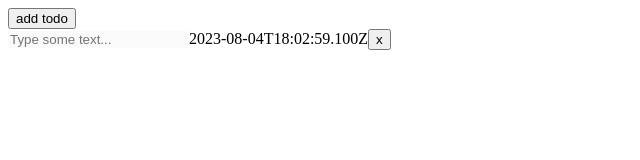
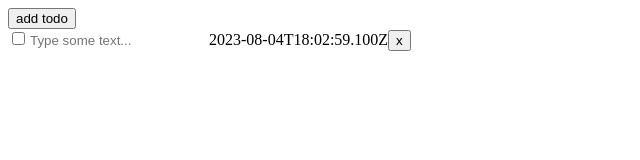
Before and after one commit to aysommer/to-do-list, a React (Vite) app: page / in a window 1280 px wide. Both pictures are taken after a click on the button "add todo". Shown: the top 160 px of the page, without its empty margins (0-640 px from the left). Built offline with nearby package versions, Linux system fonts and the light colour scheme.

Commit message:
Checkbox logic.

```diff
--- a/src/components/todoList/Todo.css
+++ b/src/components/todoList/Todo.css
@@ -1,7 +1,3 @@
 .todo__input {
   border-width: 0;
 }
-
-.todo__input:disabled {
-   border: transparent;
-}
--- a/src/components/todoList/Todo.tsx
+++ b/src/components/todoList/Todo.tsx
@@ -6,26 +6,23 @@ import "./Todo.css";
 
 type TodoProps = TodoType;
 
-const Todo = memo(({ id, text, date, isEdited }: TodoProps) => {
+const Todo = memo(({
+   id,
+   text,
+   isCompleted,
+   date,
+   isEdited
+}: TodoProps) => {
    const inputRef = useRef<HTMLInputElement>(null);
    const [cachedText, setCachedText] = useState(text);
    const deleteTodo = useTodoListStore((state) => state.deleteTodo);
    const changeTodo = useTodoListStore((state) => state.changeTodo);
-   const focusedTodo = useTodoListStore((state) => state.focusedTodo);
 
    useEffect(() => {
       if (isEdited && inputRef.current) {
          inputRef.current.focus();
       }
-   }, [inputRef, isEdited])
-
-
-   const handleEnableEditing = useCallback(() => {
-      changeTodo({ id: focusedTodo, isEdited: false });
-      if (!isEdited) {
-         changeTodo({ id, isEdited: true });
-      }
-   }, [changeTodo, focusedTodo, id, isEdited]);
+   }, [inputRef, isEdited]);
 
    const handleBlur = useCallback(() => {
       changeTodo({ id, isEdited: false });
@@ -38,16 +35,20 @@ const Todo = memo(({ id, text, date, isEdited }: TodoProps) => {
       setCachedText(event.target.value);
    }, []);
 
+   const handleCheckTodo = useCallback(() => {
+      changeTodo({ id, isCompleted: !isCompleted });
+   }, [changeTodo, id, isCompleted])
+
    const handleDeleteTodo = useCallback(() => {
       deleteTodo(id);
    }, [deleteTodo, id]);
 
    return (
-      <div onClick={handleEnableEditing}>
+      <div>
+         <input type="checkbox" id={id} checked={isCompleted} onChange={handleCheckTodo}/>
          <input
             className="todo__input"
             placeholder="Type some text..."
-            disabled={!isEdited}
             ref={inputRef}
             type="text"
             value={cachedText}
--- a/src/store/useTodoListStore.ts
+++ b/src/store/useTodoListStore.ts
@@ -9,10 +9,11 @@ type ListStore = {
    deleteTodo(id: TodoType['id']): void;
 };
 
-function getNewTodo() {
+function getNewTodo(): TodoType {
    return {
       id: crypto.randomUUID(),
       text: '',
+      isCompleted: false,
       date: new Date(),
       isEdited: false
    }
--- a/src/types/ITodo.ts
+++ b/src/types/ITodo.ts
@@ -1,6 +1,7 @@
 export type TodoType = {
    id: string;
    text: string;
+   isCompleted: boolean;
    date: Date;
    isEdited: boolean;
 };
```
